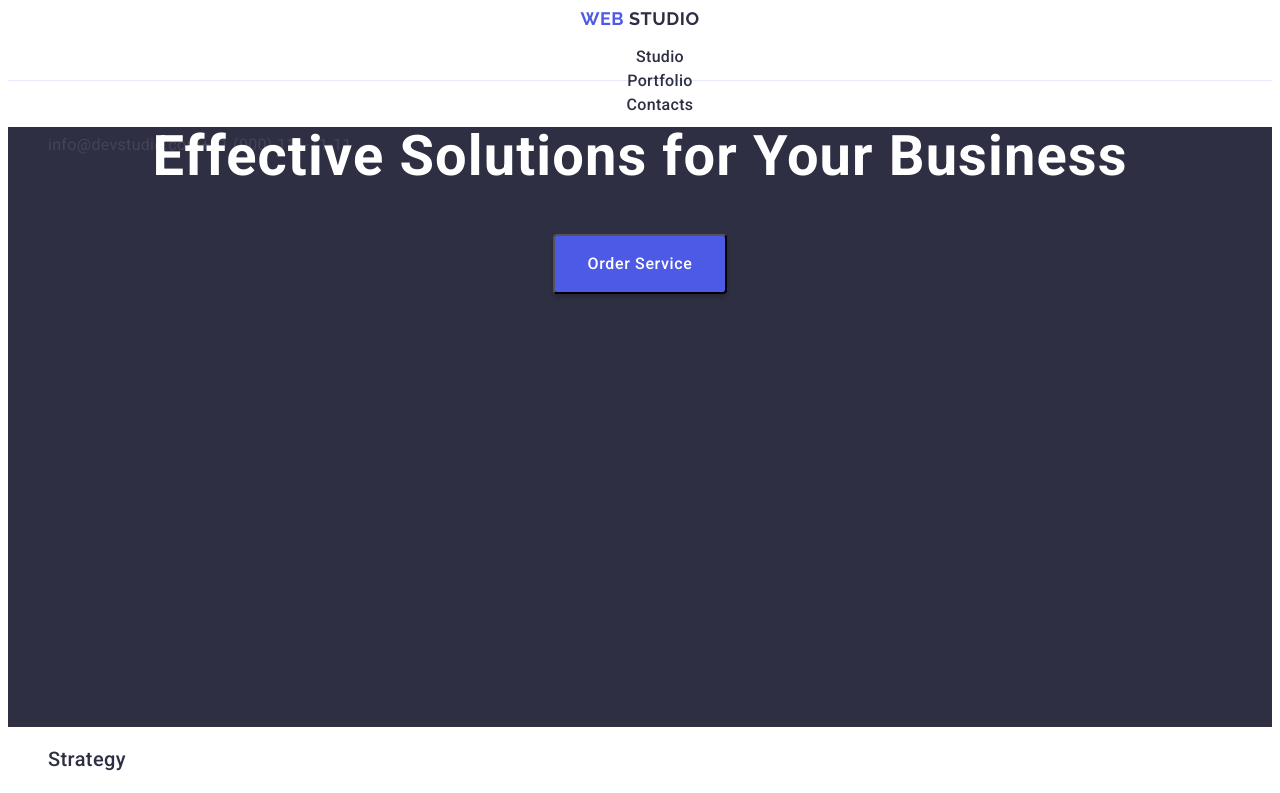
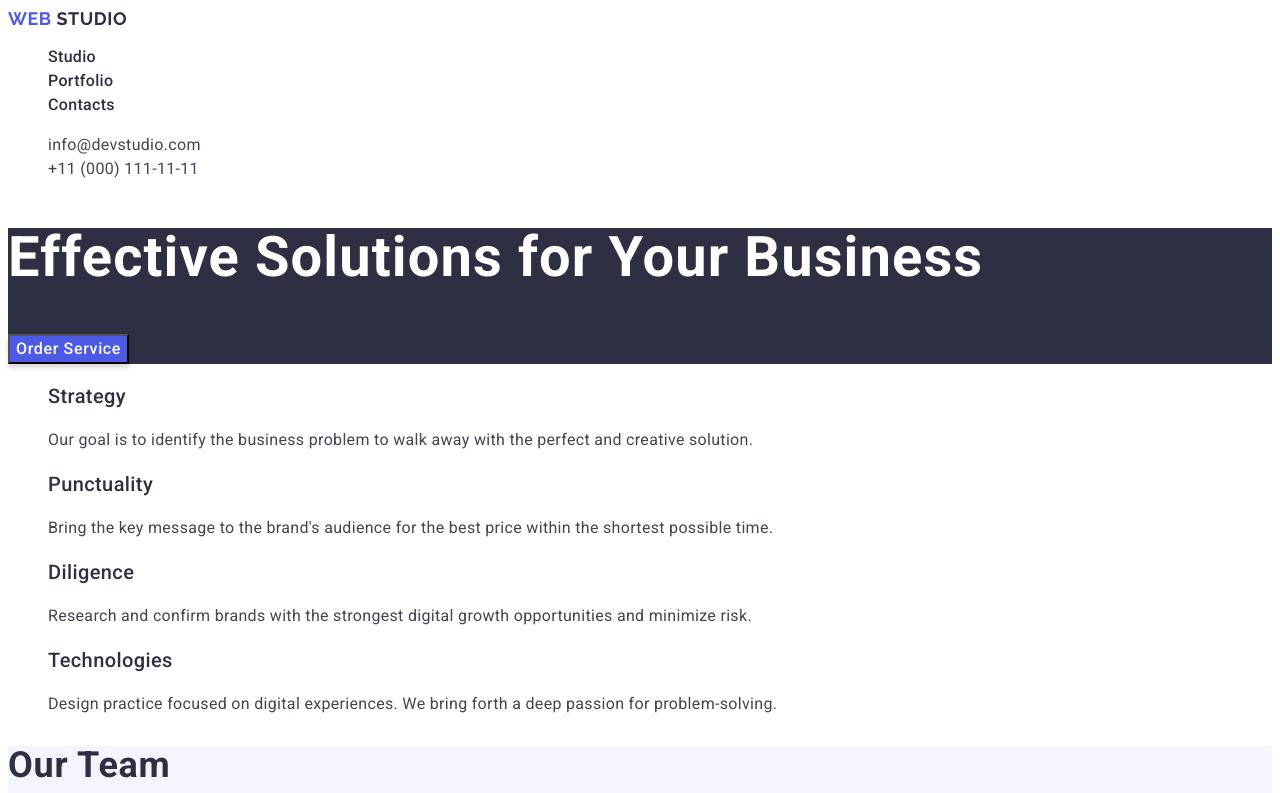
Before and after one commit to Kristory1/goit-markup-hw-02, a plain HTML site: page index.html in a window 1280 px wide. Shown: the top 793 px of the page. Drawn offline with Linux system fonts and the light colour scheme.

Commit message:
Update style.css

```diff
--- a/css/style.css
+++ b/css/style.css
@@ -14,16 +14,10 @@ ol {
 }
 
 .header-cont {
-  border-bottom: 1px solid #e7e9fc;
-  width: 100%;
-  height: 72px;
   background: #fff;
 }
 
 .header-cont nav {
-  text-align: center;
-  justify-content: space-between;
-  position: relative;
 }
 
 .logo {
@@ -75,7 +69,6 @@ ol {
   font-style: normal;
 }
 .address-cont ul {
-  display: flex;
 }
 
 .address-item {
@@ -97,10 +90,6 @@ ol {
 
 .main-page-cont {
   background-color: #2e2f42;
-  width: 100%;
-  height: 600px;
-  text-align: center;
-  justify-content: center;
 }
 
 .main-page-title {
@@ -115,8 +104,6 @@ ol {
 .main-page-button {
   box-shadow: 0 4px 4px 0 rgba(0, 0, 0, 0.15);
   background: #4d5ae5;
-  border-radius: 4px;
-  padding: 16px 32px;
 
   font-family: "Roboto", sans-serif;
   font-weight: 500;
@@ -134,6 +121,9 @@ ol {
 
 .main-page-button:focus {
   background-color: #404bbf;
+}
+
+.abvan-cont {
 }
 
 .advan-list-item-title {
@@ -164,14 +154,11 @@ ol {
   font-size: 36px;
   line-height: 111%;
   letter-spacing: 0.02em;
-  text-align: center;
   color: #2e2f42;
   text-transform: capitalize;
 }
 
 .team-list {
-  margin: auto;
-  justify-content: space-between;
 }
 
 .team-list-item {
@@ -184,7 +171,6 @@ ol {
   font-size: 20px;
   line-height: 120%;
   letter-spacing: 0.02em;
-  text-align: center;
   color: #2e2f42;
 }
 
@@ -194,7 +180,6 @@ ol {
   font-size: 16px;
   line-height: 150%;
   letter-spacing: 0.02em;
-  text-align: center;
   color: #434455;
 }
 
@@ -204,7 +189,6 @@ ol {
   font-size: 36px;
   line-height: 111%;
   letter-spacing: 0.02em;
-  text-align: center;
   color: #2e2f42;
   text-transform: capitalize;
 }
```
